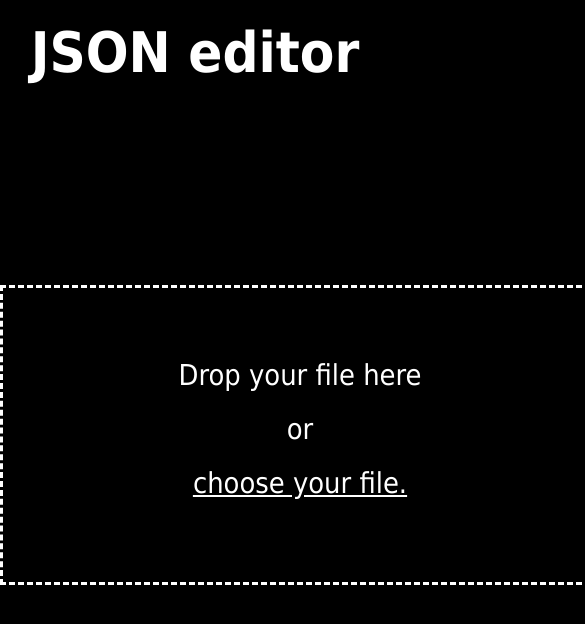
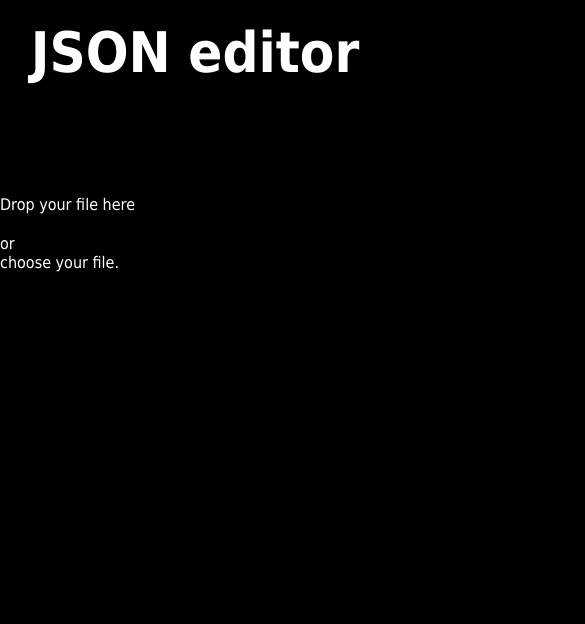
Before and after one commit to srysis/json_editor, a React (Create React App) app: page /#/upload in a window 390 px wide. Shown: the top 624 px of the page, 585 px wide, since content can reach past the window. Built offline with nearby package versions, Linux system fonts and the light colour scheme.

Commit message:
minor style adjustments; added second selector for 'drop_area.mobile'

```diff
--- a/src/style/style.scss
+++ b/src/style/style.scss
@@ -85,11 +85,11 @@ div.navigation {
 	}
 }
 
-div#drop_area {
+div.drop_area.desktop {
 	margin: 160px auto;
 	border: 3px dashed white;
-	width: 600px;
-	height: 300px;
+	width: 50%;
+	height: 400px;
 	text-align: center;
 
 	p, div > #custom_upload_file {
@@ -116,6 +116,10 @@ div#drop_area {
 	div > #custom_upload_file:active {
 		text-shadow: none;
 	}
+}
+
+div.drop_area.mobile {
+	display: none;
 }
 
 div#drop_area.drag_over {
```
